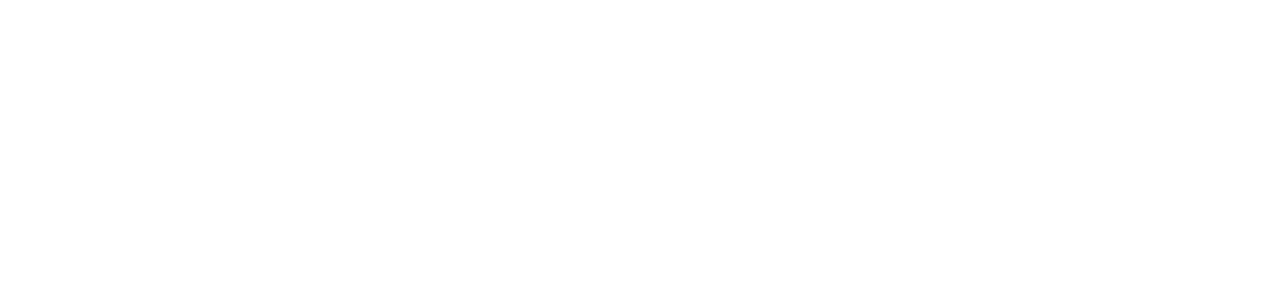
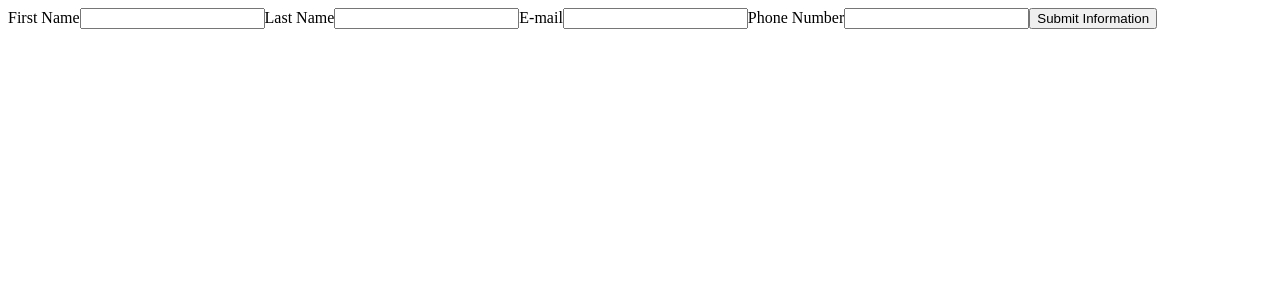
Before and after one commit to Japsier/cv-project-odin, a React (Create React App) app: page / in a window 1280 px wide. Shown: the top 300 px of the page. Built offline with nearby package versions, Linux system fonts and the light colour scheme.

Commit message:
create general info form

```diff
--- a/src/App.js
+++ b/src/App.js
@@ -11,6 +11,7 @@
   render() {
     return (
       <div>
+        <General />
       </div>
     );
   }
--- a/src/Components/General.js
+++ b/src/Components/General.js
@@ -3,12 +3,75 @@
 class General extends Component {
     constructor(props) {
         super(props)
+
+        this.state = {
+            firstName: "",
+            lastName: "",
+            email: "",
+            phone: "",
+        }
+    }
+    handleChangeFirstName = (e) => {
+        this.setState({
+            firstName: e.target.value
+        })
+    }
+    handleChangelastName = (e) => {
+        this.setState({
+            lastName: e.target.value
+        })
+    }
+    handleChangeEmail = (e) => {
+        this.setState({
+            email: e.target.value
+        })
+    }
+    handleChangePhone = (e) => {
+        this.setState({
+            phone: e.target.value
+        })
     }
 
 
     render() {
         return(
-            <div></div>
+            <div>
+                <form>
+                    <label htmlFor="firstNameInput">First Name</label>
+                    <input
+                        onChange={this.handleChangeFirstName}
+                        value={this.state.firstName}
+                        type="text"
+                        id="firstNameInput"
+                    />
+
+                    <label htmlFor="lastNameInput">Last Name</label>
+                    <input
+                        onChange={this.handleChangelastName}
+                        value={this.state.lastName}
+                        type="text"
+                        id="lastNameInput"
+                    />
+
+                    <label htmlFor="emailInput">E-mail</label>
+                    <input
+                        onChange={this.handleChangeEmail}
+                        value={this.state.email}
+                        type="email"
+                        id="emailInput"
+                    />
+
+                    <label htmlFor="phoneInput">Phone Number</label>
+                    <input
+                        onChange={this.handleChangePhone}
+                        value={this.state.phone}
+                        type="tel"
+                        id="phoneInput"
+                    />
+                    <button type="submit">Submit Information</button>
+
+                </form>
+            </div>
         )
     }
 }
```
